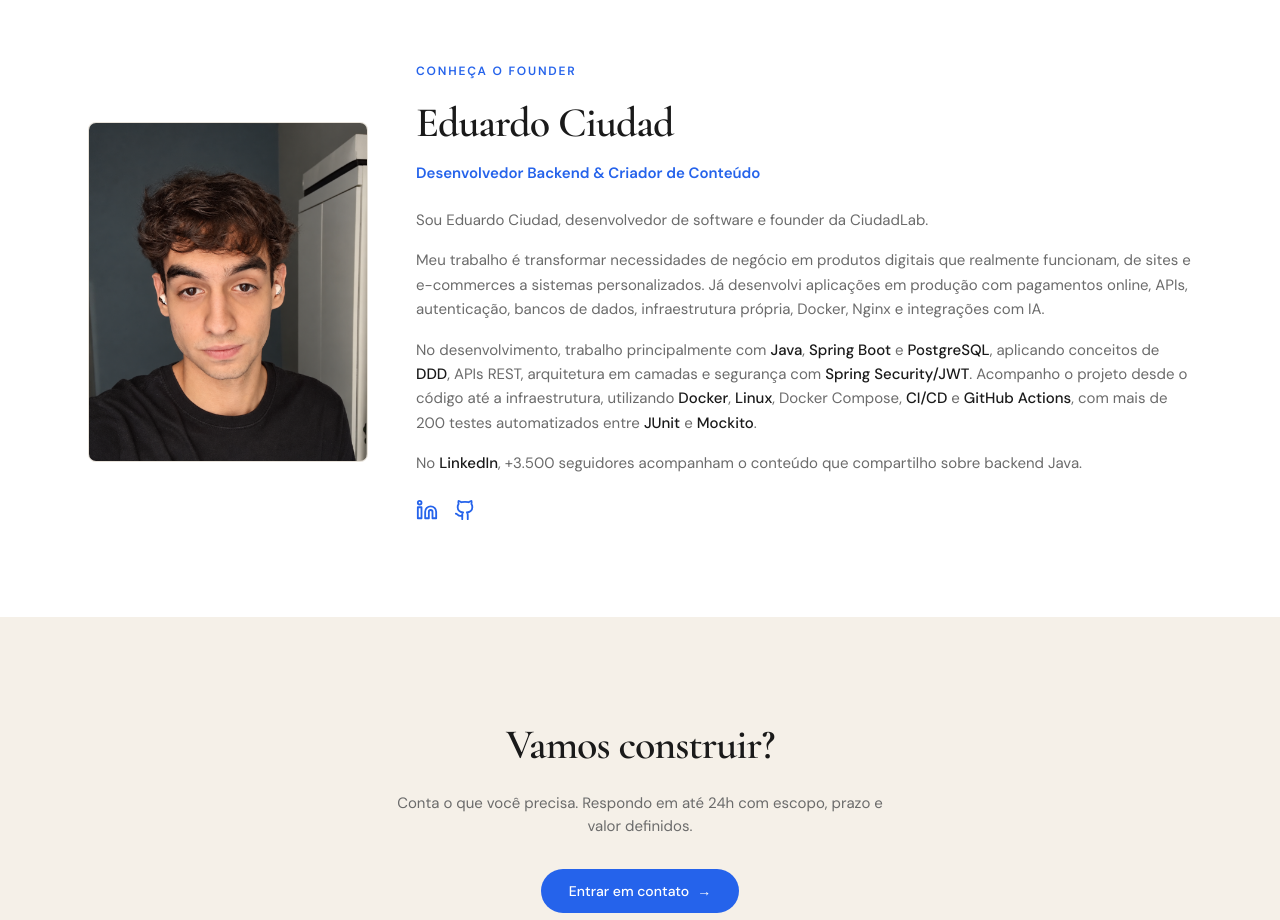
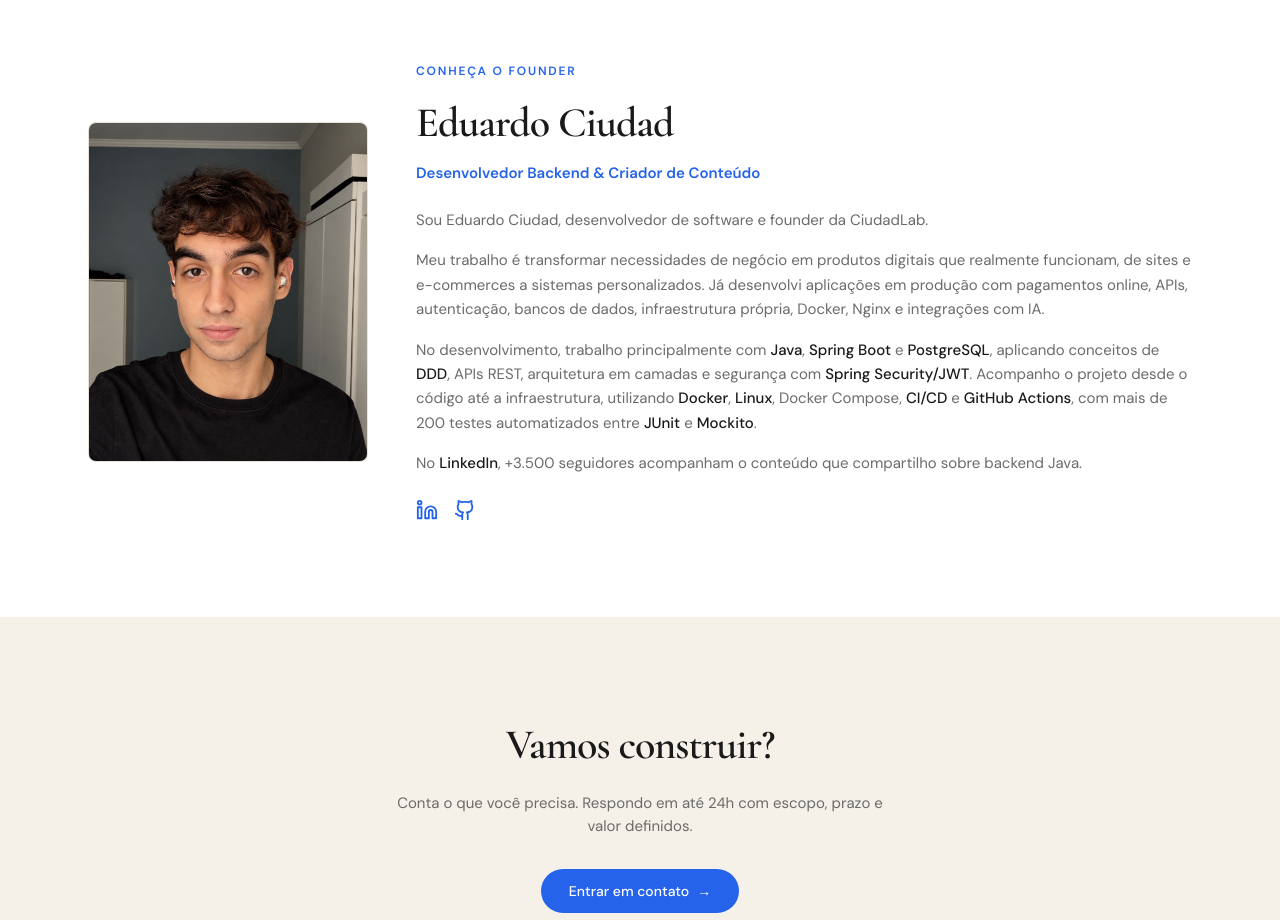
Before and after one commit to eduardo-Ciudad/ciudad.dev, a Next.js app: page / in a window 1280 px wide. Shown: the part 5480-6400 px from the top of the page. Built offline with nearby package versions, Linux system fonts and the light colour scheme; no server answers.

Commit message:
feat: substitui foto do founder pela versão V1

```diff
--- a/src/components/About.tsx
+++ b/src/components/About.tsx
@@ -12,7 +12,7 @@ export function About() {
           <ScrollReveal className="shrink-0">
             <div className="relative w-[240px] h-[300px] md:w-[280px] md:h-[340px] rounded-lg bg-surface border border-card-border overflow-hidden">
               <Image
-                src="/img/foto-founderV3.png"
+                src="/img/foto-founderV1.png"
                 alt="Eduardo Ciudad, founder da CiudadLab"
                 fill
                 className="object-cover"
```
Also changed, not shown: public/img/foto-founderV1.png (added).
